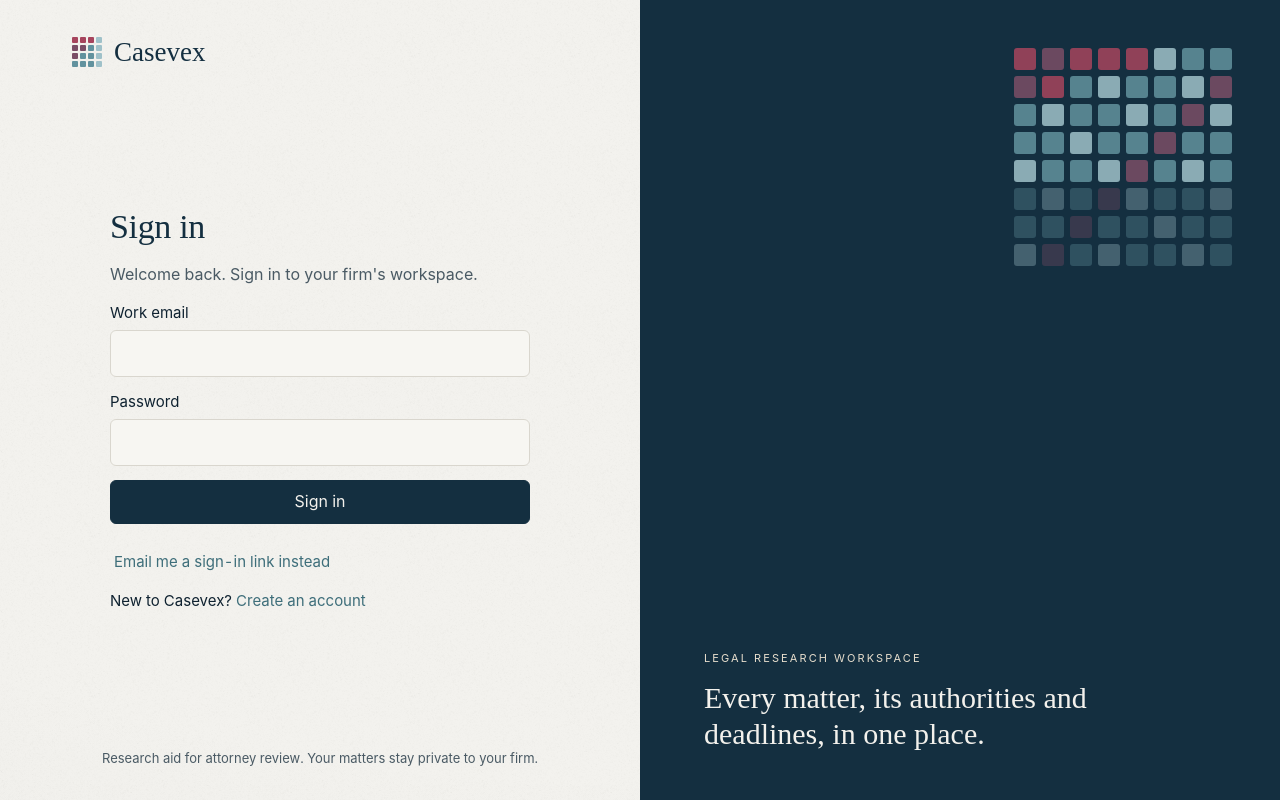
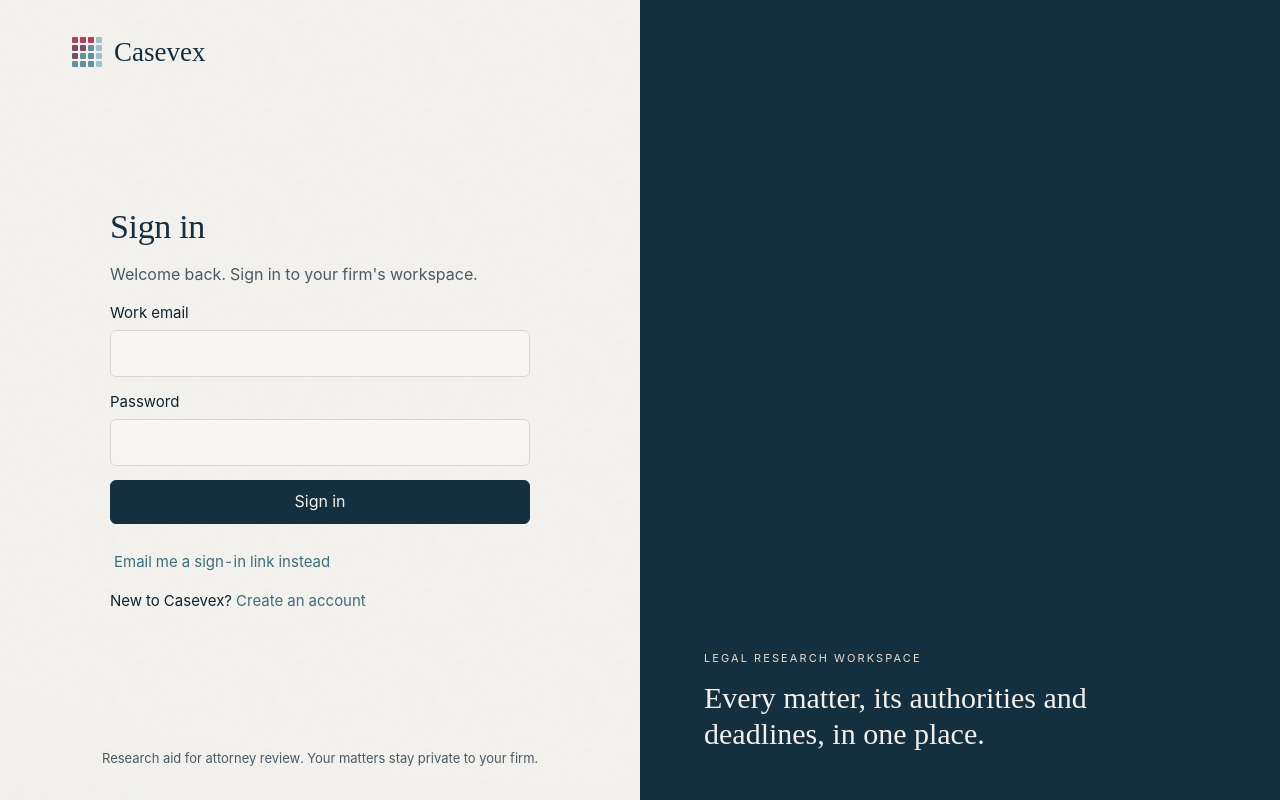
Before and after one commit to Jhsiehm/E, a Next.js app: page /sign-in in a window 1280 px wide. Built offline with nearby package versions, Linux system fonts and the light colour scheme; no server answers.

Commit message:
Animate the sign-in panel: scattered boxes settle into the Casevex mark
Co-Authored-By: Claude Opus 5.5 <noreply@anthropic.com>
Claude-Session: https://claude.ai/code/session_015vAjq5Mibvbv2ytsSSvQxK

```diff
--- a/app/globals.css
+++ b/app/globals.css
@@ -2308,7 +2308,6 @@ button.wide {
   padding: 48px clamp(24px, 5vw, 64px);
   display: flex;
   flex-direction: column;
-  justify-content: flex-end;
   gap: 14px;
   position: relative;
   overflow: hidden;
@@ -2321,34 +2320,84 @@ button.wide {
 .auth-panel .eyebrow {
   color: var(--creme);
 }
-.auth-grid {
-  position: absolute;
-  top: 48px;
-  right: 48px;
+/* Sign-in panel art (components/account/AuthPanelArt.tsx): scattered
+   boxes glide into the Casevex mark, then a slow glow passes through it
+   every 9 seconds. Each box carries its own colour (--c), opacity (--o),
+   scattered offset in box widths (--sx, --sy), tilt (--sr) and delays. */
+.auth-art {
+  flex: 1;
+  min-height: 0;
   display: grid;
-  grid-template-columns: repeat(8, 22px);
-  gap: 6px;
-}
-.auth-grid i {
-  width: 22px;
-  height: 22px;
-  border-radius: 3px;
-  background: #62929e;
-  opacity: 0.85;
-}
-.auth-grid i:nth-child(3n) {
-  background: #9fc1c9;
-}
-.auth-grid i:nth-child(-n + 5),
-.auth-grid i:nth-child(9),
-.auth-grid i:nth-child(10) {
-  background: var(--rose);
-}
-.auth-grid i:nth-child(7n + 2) {
-  background: #7a4d66;
-}
-.auth-grid i:nth-child(n + 41) {
-  opacity: 0.35;
+  place-items: center;
+  padding-bottom: 24px;
+}
+.auth-art-mark {
+  --cell: clamp(14px, min(2.5vw, 4vh), 36px);
+  --inner: calc(var(--cell) * 0.16);
+  --block: calc(var(--cell) * 0.38);
+  display: grid;
+  grid-template-columns:
+    repeat(3, var(--cell) var(--cell) var(--block))
+    var(--cell) var(--cell);
+  grid-template-rows:
+    repeat(3, var(--cell) var(--cell) var(--block))
+    var(--cell) var(--cell);
+  gap: var(--inner);
+}
+.auth-art-mark i {
+  border-radius: calc(var(--cell) * 0.14);
+  background: var(--c);
+  opacity: var(--o);
+  animation:
+    auth-art-settle 3.4s cubic-bezier(0.22, 0.61, 0.24, 1) var(--settle)
+      both,
+    auth-art-glow 9s ease-in-out var(--glow) infinite;
+}
+@keyframes auth-art-settle {
+  0% {
+    opacity: 0;
+    transform: translate(
+        calc(var(--sx) * var(--cell) * 1.6),
+        calc(var(--sy) * var(--cell) * 1.6)
+      )
+      rotate(var(--sr)) scale(0.82);
+  }
+  25% {
+    opacity: calc(var(--o) * 0.55);
+  }
+  100% {
+    opacity: var(--o);
+    transform: none;
+  }
+}
+@keyframes auth-art-glow {
+  0%,
+  22%,
+  100% {
+    filter: none;
+  }
+  9% {
+    filter: brightness(1.24);
+  }
+}
+.auth-panel-rule {
+  width: 72px;
+  height: 1px;
+  background: var(--creme);
+  opacity: 0.55;
+  transform-origin: left;
+  animation: auth-art-rule 1.2s var(--motion-ease) 3.6s both;
+}
+@keyframes auth-art-rule {
+  from {
+    transform: scaleX(0);
+  }
+}
+@media (prefers-reduced-motion: reduce) {
+  .auth-art-mark i,
+  .auth-panel-rule {
+    animation: none;
+  }
 }
 @media (max-width: 820px) {
   .auth-shell {
--- /dev/null
+++ b/components/account/AuthPanelArt.tsx
@@ -0,0 +1,89 @@
+import type { CSSProperties } from "react";
+import { restingColour } from "@/lib/favicon-mark";
+
+/**
+ * The picture on the navy side of the sign-in and sign-up screens.
+ *
+ * Sixty-four boxes start scattered and tilted across the panel, like loose
+ * papers on a desk, then glide one by one into the Casevex mark: the same
+ * 4x4 boxes and colours as the logo, each box drawn as a 2x2 cluster. Once
+ * the mark has settled a slow diagonal glow passes through it every few
+ * seconds, the logo's ripple at a calmer pace. Matters, authorities and
+ * deadlines coming together in one place.
+ *
+ * Everything is CSS (styles in app/globals.css under "Sign-in panel art"),
+ * so the scattered positions are worked out here from a fixed seed and the
+ * server and browser always agree. People who ask for reduced motion see the
+ * finished mark, still.
+ */
+
+/** Small deterministic random numbers (mulberry32). */
+function seeded(seed: number) {
+  let a = seed;
+  return () => {
+    a = (a + 0x6d2b79f5) | 0;
+    let t = Math.imul(a ^ (a >>> 15), 1 | a);
+    t = (t + Math.imul(t ^ (t >>> 7), 61 | t)) ^ t;
+    return ((t ^ (t >>> 14)) >>> 0) / 4294967296;
+  };
+}
+
+type Box = {
+  row: number;
+  col: number;
+  style: CSSProperties;
+};
+
+function boxes(): Box[] {
+  const rand = seeded(20261115);
+  const out: Box[] = [];
+  for (let row = 0; row < 8; row += 1) {
+    for (let col = 0; col < 8; col += 1) {
+      // Which box of the logo this cluster belongs to.
+      const logoIndex = Math.floor(row / 2) * 4 + Math.floor(col / 2);
+      // Scatter in units of one box, so it scales with the mark.
+      const angle = rand() * Math.PI * 2;
+      const reach = 4 + rand() * 7;
+      const sx = Math.cos(angle) * reach;
+      const sy = Math.sin(angle) * reach * 0.8;
+      out.push({
+        row,
+        col,
+        style: {
+          "--c": restingColour(logoIndex),
+          // A little variation inside each cluster, like paper stock.
+          "--o": (0.78 + rand() * 0.22).toFixed(2),
+          "--sx": sx.toFixed(2),
+          "--sy": sy.toFixed(2),
+          "--sr": `${Math.round((rand() - 0.5) * 70)}deg`,
+          // Boxes arrive in a loose order, top-left first.
+          "--settle": `${(0.25 + (row + col) * 0.09 + rand() * 0.5).toFixed(2)}s`,
+          // The glow travels along the diagonals, as in the logo ripple.
+          "--glow": `${(5.6 + (row + col) * 0.14).toFixed(2)}s`,
+        } as CSSProperties,
+      });
+    }
+  }
+  return out;
+}
+
+const BOXES = boxes();
+
+export default function AuthPanelArt() {
+  return (
+    <div className="auth-art" aria-hidden="true">
+      <div className="auth-art-mark">
+        {BOXES.map((b) => (
+          <i
+            key={`${b.row}-${b.col}`}
+            style={{
+              ...b.style,
+              gridRow: b.row + 1 + Math.floor(b.row / 2),
+              gridColumn: b.col + 1 + Math.floor(b.col / 2),
+            }}
+          />
+        ))}
+      </div>
+    </div>
+  );
+}
--- a/components/account/AuthShell.tsx
+++ b/components/account/AuthShell.tsx
@@ -1,4 +1,5 @@
 import Logo from "@/components/Logo";
+import AuthPanelArt from "@/components/account/AuthPanelArt";
 import type { ReactNode } from "react";
 
 /** Split layout for sign-in screens: form on paper, navy brand panel. */
@@ -14,11 +15,8 @@ export default function AuthShell({ children }: { children: ReactNode }) {
         </p>
       </main>
       <aside className="auth-panel" aria-hidden="true">
-        <div className="auth-grid">
-          {Array.from({ length: 64 }, (_, i) => (
-            <i key={i} />
-          ))}
-        </div>
+        <AuthPanelArt />
+        <span className="auth-panel-rule" />
         <p className="eyebrow">Legal research workspace</p>
         <h2>Every matter, its authorities and deadlines, in one place.</h2>
       </aside>
```
